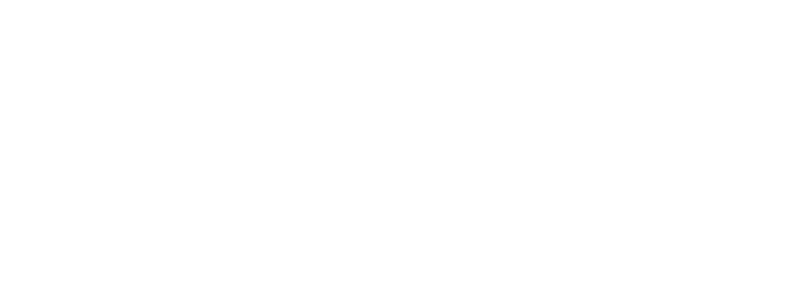
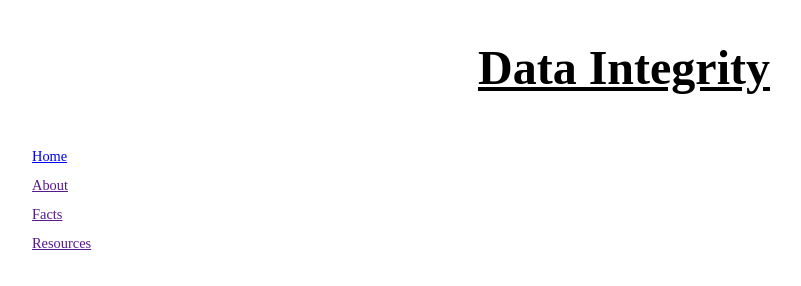
Before and after one commit to LShumate039/Data-Integrity-Assignment, a plain HTML site: page index.html in a window 1280 px wide. Shown: the whole page, without its empty margins (16-817 px from the left). Drawn offline with Linux system fonts and the light colour scheme.

Commit message:
Index Stuff
Added a img for later date, and did some more work with the header and nav of the index, and some of the CSS for the header and nav.

```diff
--- /dev/null
+++ b/index-styles.css
@@ -0,0 +1,20 @@
+@charset "utf-8";
+
+/* Header Below*/
+
+header h1 {
+    text-align: center;
+    font-size: 3em;
+    padding-bottom: 15px;
+    text-decoration: underline;
+}
+
+
+/* Nav Below */
+
+nav>ul {
+    list-style: none;
+    line-height: 2em;
+    font-size: 0.9em;
+    text-decoration: none;
+}
--- a/index.html
+++ b/index.html
@@ -1,14 +1,28 @@
 <html>
 
 <head>
-    <!--Add meta data here.-->
+    <meta charset="utf-8" />
+    <title>Data Integrity Home</title>
+    <link rel="stylesheet" href="index-styles.css" />
 </head>
 
 <body>
     <header>
+        <img src="" alt="">
+        <h1>Data Integrity</h1>
+    </header>
+    <nav>
+        <ul>
+            <!--Need to put in the files when we link them and such to the other pages. Also change "Something" in the name for one of the links.-->
+            <li><a href="index.html">Home</a></li>
+            <li><a href="">About</a></li>
+            <li><a href="">Facts</a></li>
+            <li><a href="">Resources</a></li>
+        </ul>
+    </nav>
+</body>
 
-    </header>
-</body>
+</nav>
 
 <footer>
 
```
Also changed, not shown: Data (2).jpg (added).
